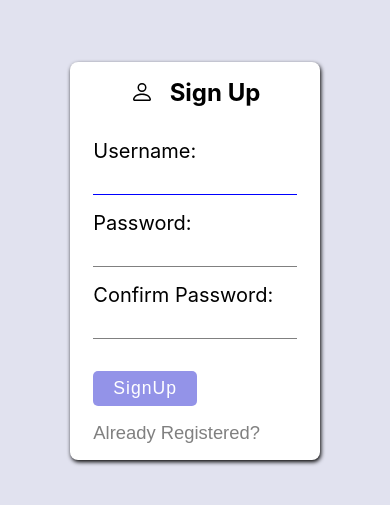
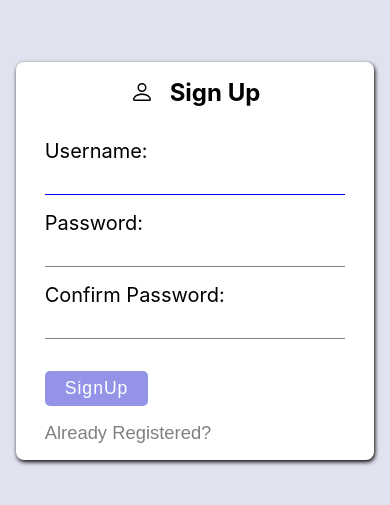
Before and after one commit to karanvirsb/book_directory_client, a React (Create React App) app: page /register in a window 390 px wide. Shown: the part 161-666 px from the top of the page. Built offline with nearby package versions, Linux system fonts and the light colour scheme.

Commit message:
made register responsive

```diff
--- a/src/Routes/Register/style.css
+++ b/src/Routes/Register/style.css
@@ -11,7 +11,7 @@
     border-radius: 8px;
     box-shadow: 1px 2px 4px black;
     padding: 1rem 0.75rem;
-    width: clamp(250px, 25vw, 400px);
+    width: 450px;
     display: flex;
     align-items: center;
     flex-direction: column;
@@ -102,3 +102,12 @@
 .rf_loginBtn:hover {
     color: rgb(0, 0, 0);
 }
+
+@media only screen and (max-width: 500px) {
+    .register_section {
+        padding: 1rem;
+    }
+    .register_form {
+        width: 100%;
+    }
+}
```
